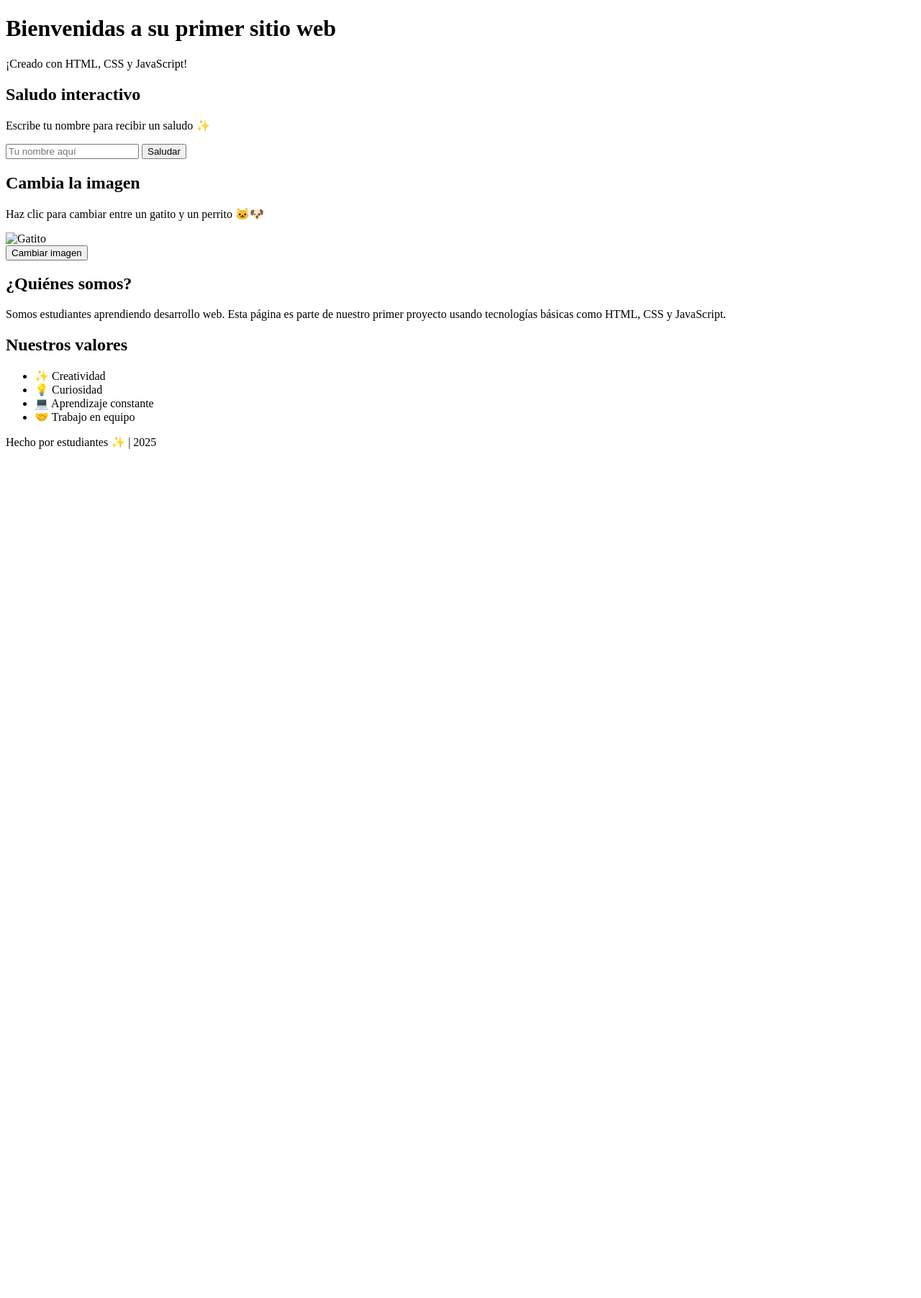
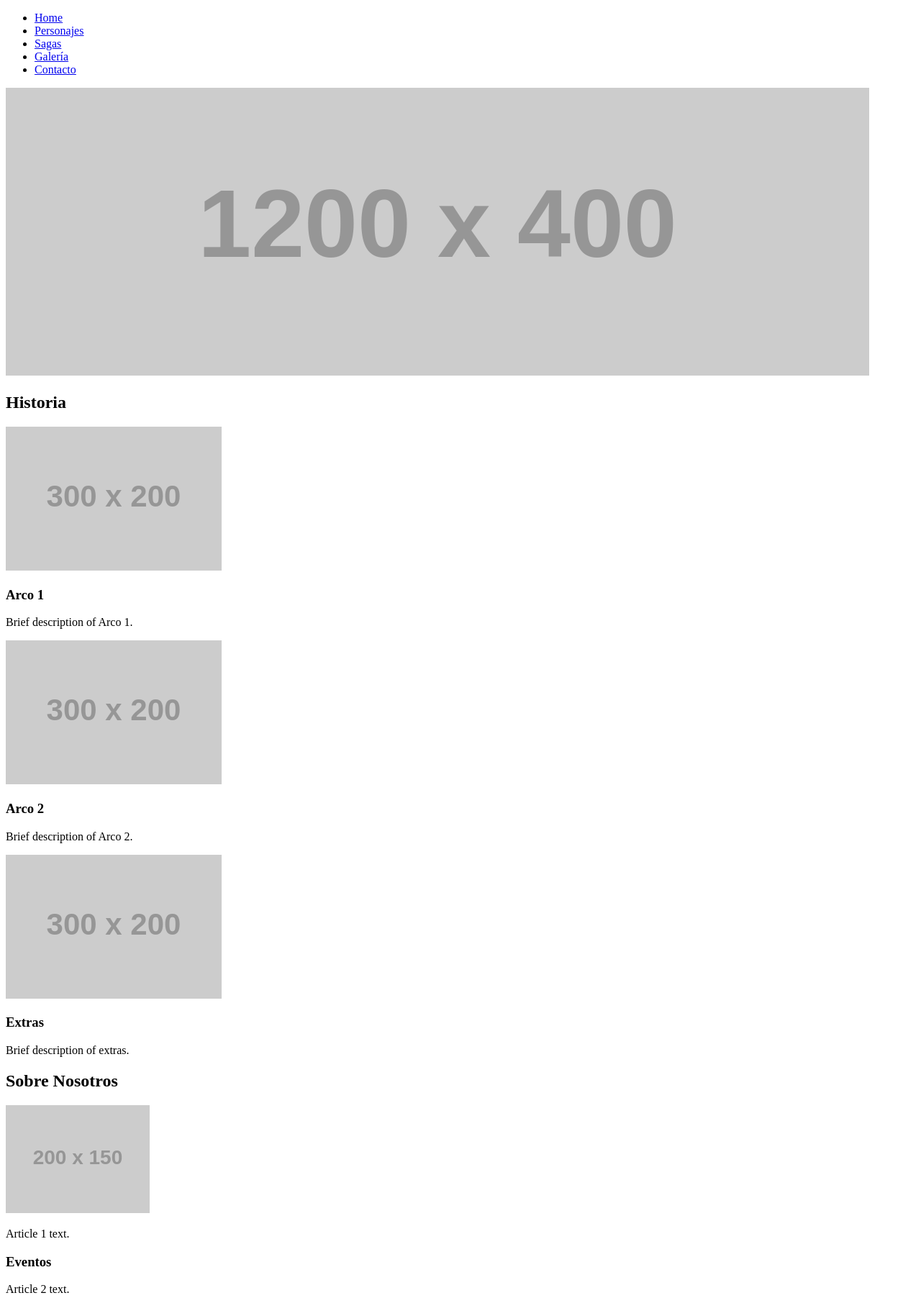
Before and after one commit to revcitovampirito/EPIC, a plain HTML site: page index.html in a window 1280 px wide. Shown: the top 1804 px of the page at 72% size. Before the commit the page ends 800 px from the top, so only its background shows below. Drawn offline with Linux system fonts and the light colour scheme; placeholder pictures from the web are drawn by us.

Commit message:
Update index.html

```diff
--- a/index.html
+++ b/index.html
@@ -1,54 +1,88 @@
 <!DOCTYPE html>
-<html lang="es">
+<html lang="en">
 <head>
-  <meta charset="UTF-8" />
-  <meta name="viewport" content="width=device-width, initial-scale=1.0"/>
-  <title>Mi Página Interactiva</title>
-  <link rel="stylesheet" href="css/style.css" />
+    <meta charset="UTF-8">
+    <meta name="viewport" content="width=device-width, initial-scale=1.0">
+    <title>EPIC - Home Page</title>
 </head>
 <body>
     <header>
-    <h1>Bienvenidas a su primer sitio web</h1>
-    <p class="subtitulo">¡Creado con HTML, CSS y JavaScript!</p>
+        <nav>
+            <ul>
+                <li><a href="#">Home</a></li>
+                <li><a href="#">Personajes</a></li>
+                <li><a href="#">Sagas</a></li>
+                <li><a href="#">Galería</a></li>
+                <li><a href="#">Contacto</a></li>
+            </ul>
+        </nav>
     </header>
 
     <main>
-    <section class="interaccion">
-      <h2>Saludo interactivo</h2>
-      <p>Escribe tu nombre para recibir un saludo ✨</p>
-      <input type="text" id="nombre" placeholder="Tu nombre aquí" />
-      <button onclick="saludar()">Saludar</button>
-      <h3 id="mensaje"></h3>
+        <section class="hero-section">
+            <img src="https://via.placeholder.com/1200x400?text=Main+Hero+Image" alt="Description of the main image">
         </section>
 
-    <section class="imagen-interactiva">
-      <h2>Cambia la imagen</h2>
-      <p>Haz clic para cambiar entre un gatito y un perrito 🐱🐶</p>
-      <img id="imagen" src="img/revcitovampirito/gatito.jpg" alt="Gatito" width="250" />
-      <br />
-      <button onclick="cambiarImagen()">Cambiar imagen</button>
+        <section class="features-section">
+            <h2>Historia</h2>
+            <div class="feature-items">
+                <div class="feature-item">
+                    <img src="https://via.placeholder.com/300x200?text=Feature+1" alt="Picture 1 description">
+                    <h3>Arco 1</h3>
+                    <p>Brief description of Arco 1.</p>
+                </div>
+                <div class="feature-item">
+                    <img src="https://via.placeholder.com/300x200?text=Feature+2" alt="Picture 2 description">
+                    <h3>Arco 2</h3>
+                    <p>Brief description of Arco 2.</p>
+                </div>
+                <div class="feature-item">
+                    <img src="https://via.placeholder.com/300x200?text=Feature+3" alt="Picture 3 description">
+                    <h3>Extras</h3>
+                    <p>Brief description of extras.</p>
+                </div>
+            </div>
         </section>
 
-    <section class="sobre-nosotras">
-      <h2>¿Quiénes somos?</h2>
-      <p>Somos estudiantes aprendiendo desarrollo web. Esta página es parte de nuestro primer proyecto usando tecnologías básicas como HTML, CSS y JavaScript.</p>
+        <section class="about-us-section">
+            <h2>Sobre Nosotros</h2>
+            <div class="articles-container">
+                <article>
+                    <img src="https://via.placeholder.com/200x150?text=Article+1" alt="Article 1 image">
+                    <p>Article 1 text.</p>
+                </article>
+                <article>
+                    <h3>Eventos</h3>
+                    <p>Article 2 text.</p>
+                </article>
+                <article>
+                    <img src="https://via.placeholder.com/200x150?text=Article+3" alt="Article 3 image">
+                    <p>Article 3 text.</p>
+                </article>
+                <article>
+                    <h3>Noticias</h3>
+                    <p>Article text.</p>
+                </article>
+            </div>
         </section>
 
-    <section class="valores">
-      <h2>Nuestros valores</h2>
-      <ul>
-        <li>✨ Creatividad</li>
-        <li>💡 Curiosidad</li>
-        <li>💻 Aprendizaje constante</li>
-        <li>🤝 Trabajo en equipo</li>
-      </ul>
+        <section class="call-to-action-section">
+            <h2>Contáctanos</h2>
+            <p>Call to action description.</p>
+            <img src="https://via.placeholder.com/800x300?text=Call+to+Action" alt="Call to action image">
+            <button>Action Button</button>
         </section>
     </main>
 
     <footer>
-    <p>Hecho por estudiantes ✨ | 2025</p>
+        <p>&copy; 2025 EPIC. All rights reserved.</p>
+        <nav class="footer-nav">
+            <ul>
+                <li><a href="#">Privacy Policy</a></li>
+                <li><a href="#">Terms and Conditions</a></li>
+                <li><a href="#">Instagram</a></li>
+            </ul>
+        </nav>
     </footer>
-
-  <script src="js/script.js"></script>
 </body>
 </html>
```
Lines whose indentation alone changed are shown as unchanged.
